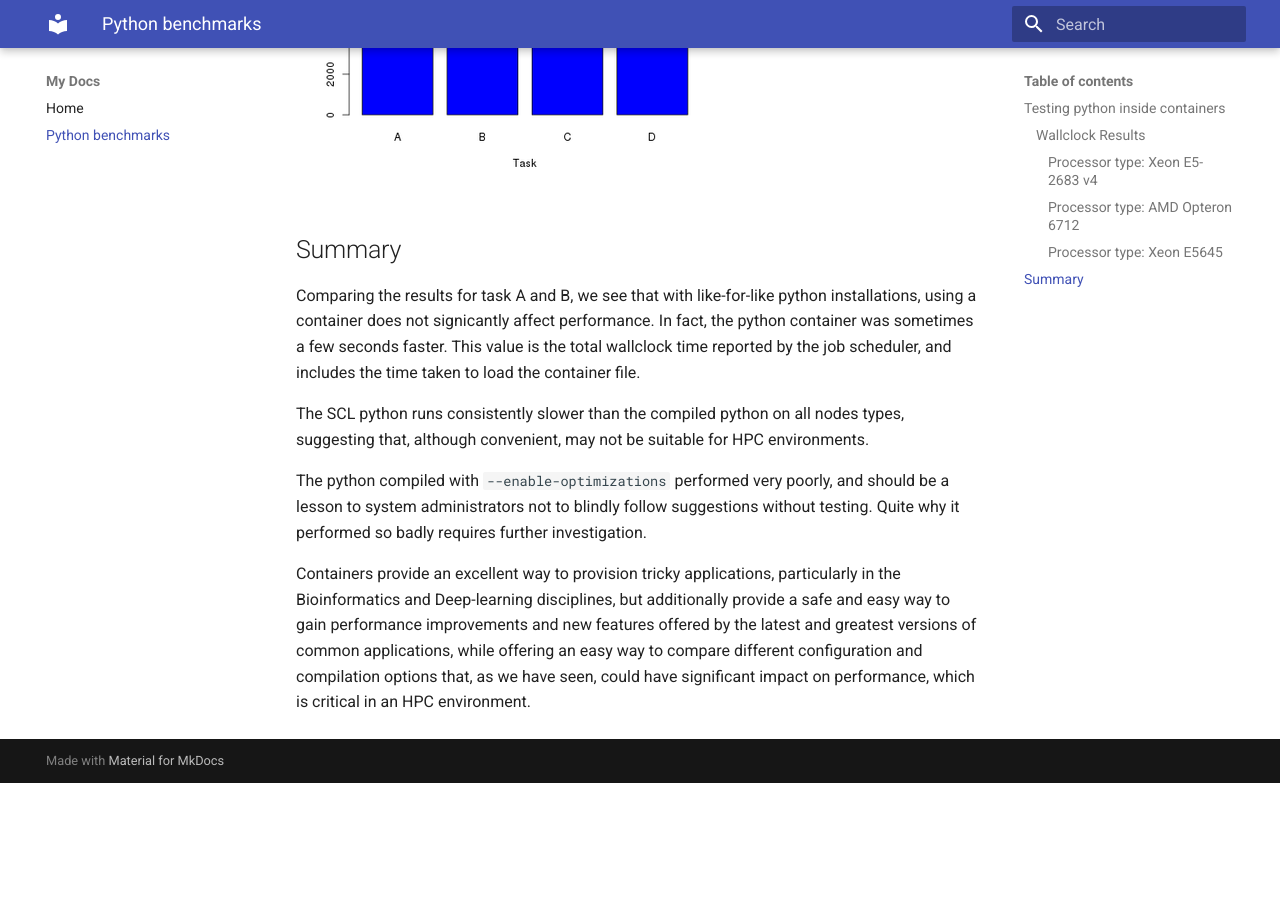
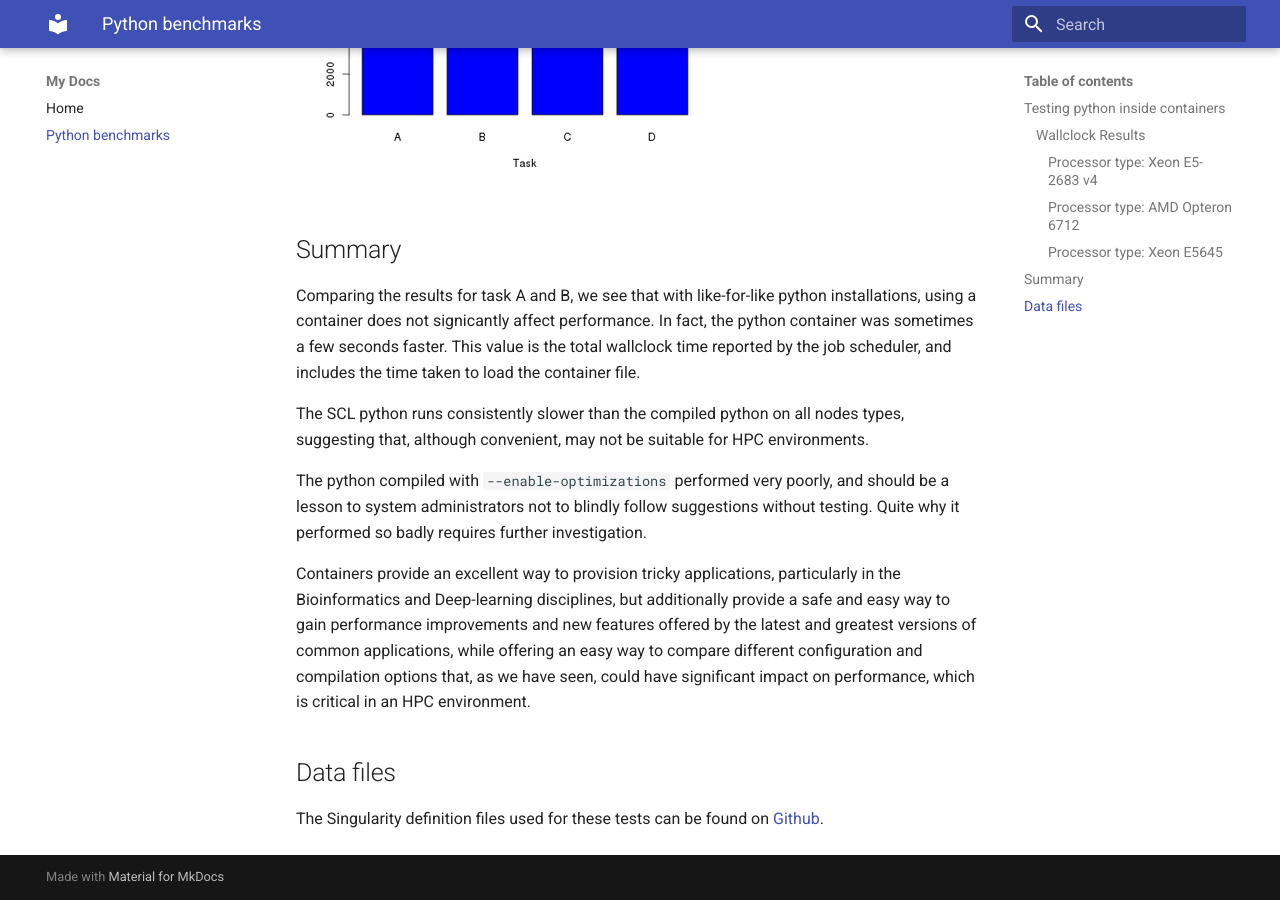
Before and after one commit to sbutcher/docs, an MkDocs documentation site: the page built from docs/pythoncontainers.md, in a window 1280 px wide and 900 px high, scrolled down 3156 px. Built offline with MkDocs 1.6.1 and Material for MkDocs 9.7.7, drawn with Linux system fonts in a browser that asks for light colours; old or Windows-style settings are respelled for this version of MkDocs; before the commit the page ends 3939 px from its top, so only the background shows below that.

Commit message:
Added link to data files

```diff
--- a/docs/pythoncontainers.md
+++ b/docs/pythoncontainers.md
@@ -66,3 +66,7 @@ The SCL python runs consistently slower than the compiled python on all nodes ty
 The python compiled with `--enable-optimizations` performed very poorly, and should be a lesson to system administrators not to blindly follow suggestions without testing. Quite why it performed so badly requires further investigation.
 
 Containers provide an excellent way to provision tricky applications, particularly in the Bioinformatics and Deep-learning disciplines, but additionally provide a safe and easy way to gain performance improvements and new features offered by the latest and greatest versions of common applications, while offering an easy way to compare different configuration and compilation options that, as we have seen, could have significant impact on performance, which is critical in an HPC environment.
+
+## Data files
+
+The Singularity definition files used for these tests can be found on [Github](https://github.com/sbutcher/python_test).
```
